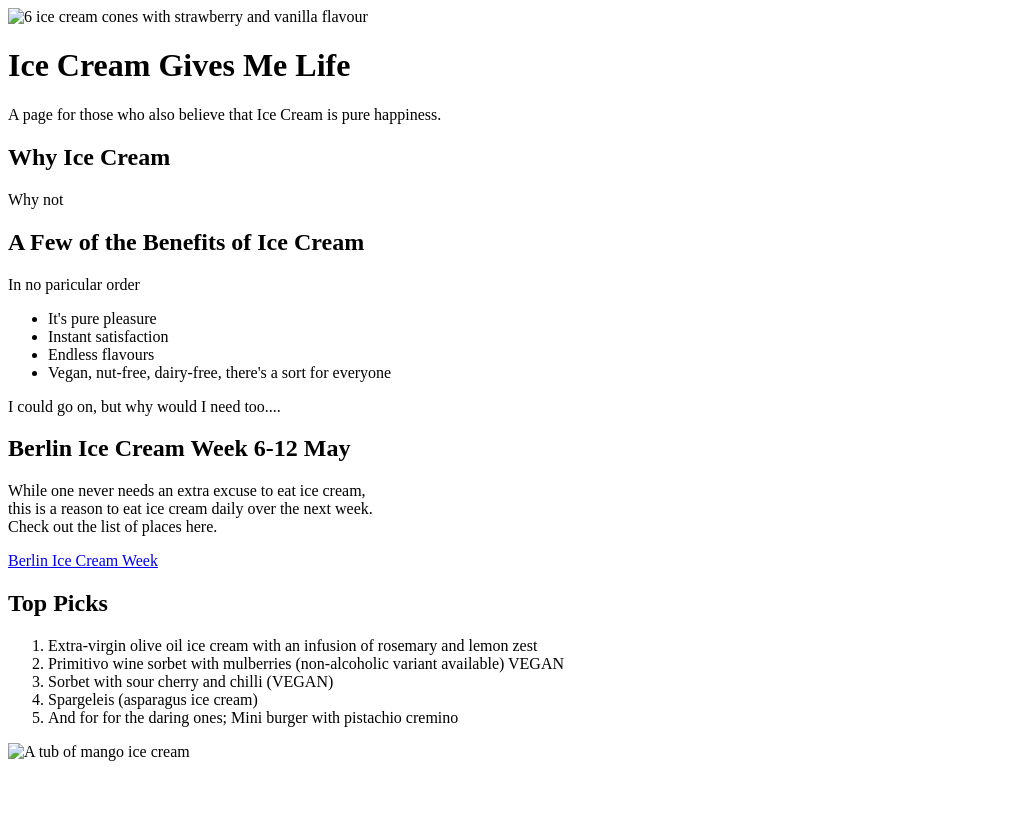
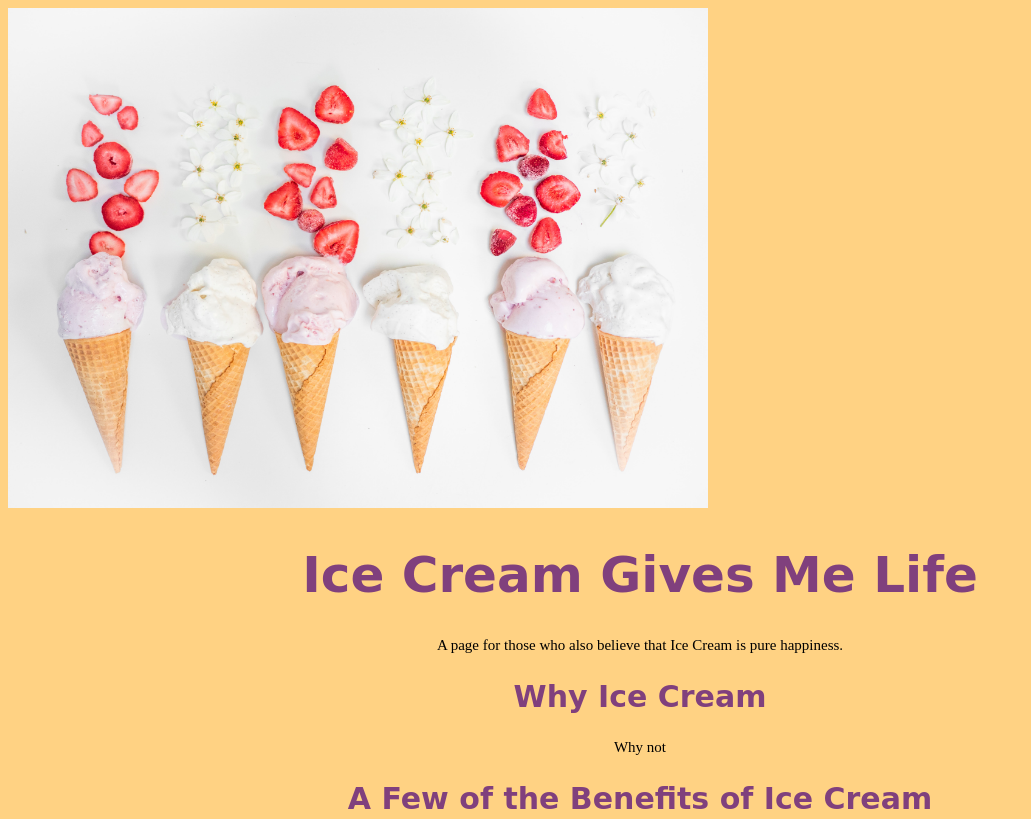
Before and after one commit to AzizaHalder/AzizaHalder.github.io, a plain HTML site: page index.html in a window 1280 px wide. Shown: the top 819 px of the page, without its empty margins (0-1031 px from the left). Drawn offline with Linux system fonts and the light colour scheme.

Commit message:
second commit

```diff
--- a/css/style.css
+++ b/css/style.css
@@ -0,0 +1,31 @@
+body {
+  background-color: #ffcb6ed9;
+}
+
+h1 {
+  color: #80407d;
+  font-family: "CAC Pinafore", cursive;
+  font-size: 50px;
+  text-align: center;
+}
+
+h2 {
+  color: #80407d;
+  font-family: "CAC Pinafore", cursive;
+  font-size: 30px;
+  text-align: center;
+}
+
+p {
+  font-family: "helveticaneue-light";
+  font-size: 15px;
+  text-align: center;
+}
+
+
+ol,ul,li {
+  font-family: "helveticaneue-light";
+  font-size: 15px;
+  text-align: center;
+  padding: 5px 15px
+}
--- a/index.html
+++ b/index.html
@@ -4,11 +4,14 @@
     <meta charset="utf-8">
     <title>Ice Cream is Life</title>
   </head>
+
   <body>
     <div class="">
-      <img src="ice-cream-cones.jpg" alt="6 ice cream cones with strawberry and vanilla flavour"
+      <img src="images/ice-cream-cones.jpg" alt="6 ice cream cones with strawberry and vanilla flavour"
       width="700" height ="500">
     </div>
+
+    <link rel="stylesheet" href="css/style.css">
 
     <h1>Ice Cream Gives Me Life</h1>
     <p>A page for those who also believe that Ice Cream is pure happiness.
@@ -17,7 +20,7 @@
     <h2>Why Ice Cream</h2>
     <p>Why not</p>
 
-    <div class="">
+    <div class="one-third">
       <h2>A Few of the Benefits of Ice Cream</h2>
       <p>In no paricular order</p>
        <ul>
@@ -30,12 +33,14 @@
     </div>
 
 
+    <div class="">
     <h2>Berlin Ice Cream Week 6-12 May</h2>
     <p>While one never needs an extra excuse to eat ice cream,<br>
     this is a reason to eat ice cream daily over the next week.<br>
     Check out the list of places here.</p>
     <a href="http://trueitalian.top/2021/04/20/berlin-ice-cream-week-a-special-flavour-for-just-1e-in-31-of-the-ice-cream-parlours-of-the-city/">
       Berlin Ice Cream Week</a>
+    </div>
 
     <div class="">
       <h2>Top Picks</h2>
@@ -49,9 +54,12 @@
     </div>
 
     <div class="">
-      <img src="mango-icecream.jpg" alt="A tub of mango ice cream"
+      <img src="images/mango-icecream.jpg" alt="A tub of mango ice cream"
       width ="700" height ="500">
     </div>
 
+    <div class= "one-third">=
+    <div class= "two third">=
+
   </body>
 </html>
```
